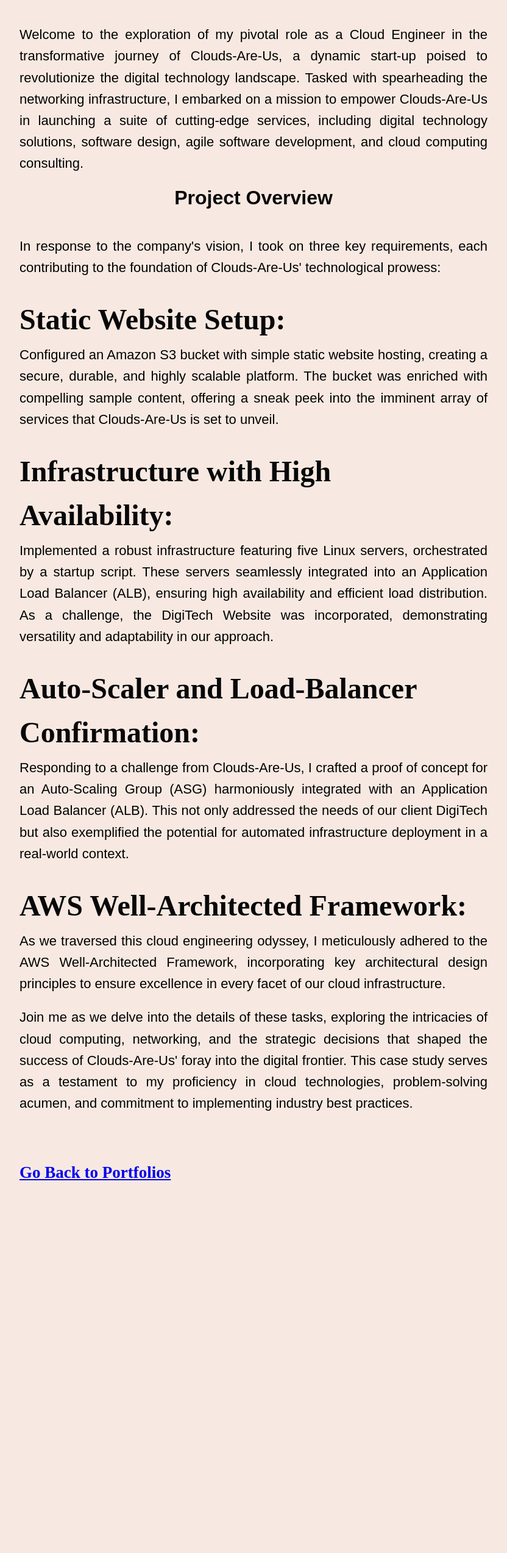
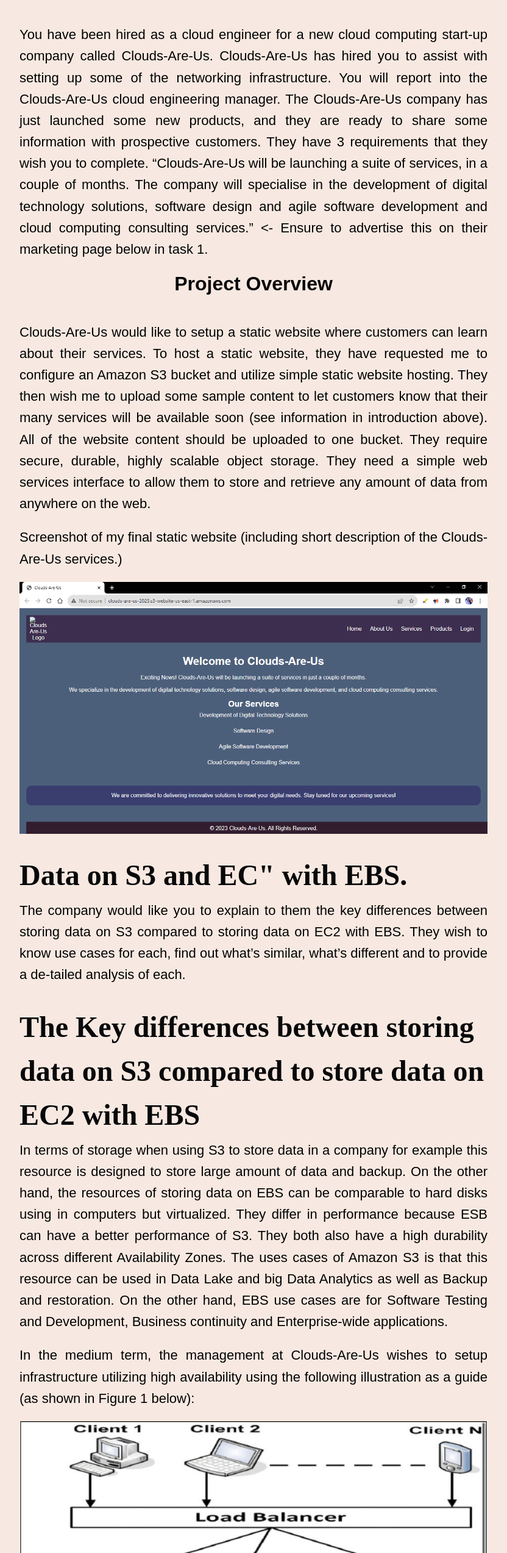
Before and after one commit to mariosaldanha10/mariosaldanha10.github.io, a plain HTML site: page portfolio page/portfolio/study-case-2.html in a window 1280 px wide. Shown: the part 254-2800 px from the top of the page at 61% size, without its empty margins (224-1056 px from the left). Before the commit the page ends 2268 px from the top, so only its background shows below. Drawn offline with Linux system fonts and the light colour scheme.

Commit message:
Add files via upload

```diff
--- a/portfolio page/portfolio/study-case-2.html
+++ b/portfolio page/portfolio/study-case-2.html
@@ -30,22 +30,34 @@
     <h1>Case Study: Clouds-Are-Us Cloud Engineering Project</h1>
 
     <h2>Introduction</h2>
-    <p>Welcome to the exploration of my pivotal role as a Cloud Engineer in the transformative journey of Clouds-Are-Us, a dynamic start-up poised to revolutionize the digital technology landscape. Tasked with spearheading the networking infrastructure, I embarked on a mission to empower Clouds-Are-Us in launching a suite of cutting-edge services, including digital technology solutions, software design, agile software development, and cloud computing consulting.</p>
+    <p>You have been hired as a cloud engineer for a new cloud computing start-up company called Clouds-Are-Us. Clouds-Are-Us has hired you to assist with setting up some of the networking infrastructure. You will report into the Clouds-Are-Us cloud engineering manager. The Clouds-Are-Us company has just launched some new products, and they are ready to share some information with prospective customers. They have 3 requirements that they wish you to complete. “Clouds-Are-Us will be launching a suite of services, in a couple of months. The company will specialise in the development of digital technology solutions, software design and agile software development and cloud computing consulting services.” <- Ensure to advertise this on their marketing page below in task 1.</p>
 
     <h2>Project Overview</h2>
-    <p>In response to the company's vision, I took on three key requirements, each contributing to the foundation of Clouds-Are-Us' technological prowess:</p>
+    <p>Clouds-Are-Us would like to setup a static website where customers can learn about their services. To host a static website, they have requested me to configure an Amazon S3 bucket and utilize simple static website hosting. They then wish me to upload some sample content to let customers know that their many services will be available soon (see information in introduction above). All of the website content should be uploaded to one bucket. They require secure, durable, highly scalable object storage. They need a simple web services interface to allow them to store and retrieve any amount of data from anywhere on the web.</p>
 
-    <h3>Static Website Setup:</h3>
-    <p>Configured an Amazon S3 bucket with simple static website hosting, creating a secure, durable, and highly scalable platform. The bucket was enriched with compelling sample content, offering a sneak peek into the imminent array of services that Clouds-Are-Us is set to unveil.</p>
+    <p>Screenshot of my final static website (including short description of the Clouds-Are-Us services.)</p>
 
-    <h3>Infrastructure with High Availability:</h3>
-    <p>Implemented a robust infrastructure featuring five Linux servers, orchestrated by a startup script. These servers seamlessly integrated into an Application Load Balancer (ALB), ensuring high availability and efficient load distribution. As a challenge, the DigiTech Website was incorporated, demonstrating versatility and adaptability in our approach.</p>
+    <img src="/assets/img/screenshots/Screenshot (306).png" alt="Task #1">
 
-    <h3>Auto-Scaler and Load-Balancer Confirmation:</h3>
-    <p>Responding to a challenge from Clouds-Are-Us, I crafted a proof of concept for an Auto-Scaling Group (ASG) harmoniously integrated with an Application Load Balancer (ALB). This not only addressed the needs of our client DigiTech but also exemplified the potential for automated infrastructure deployment in a real-world context.</p>
+    <h3>Data on S3 and EC" with EBS.</h3>
+    <p>The company would like you to explain to them the key differences between storing data on S3 compared to storing data on EC2 with EBS. They wish to know use cases for each, find out what’s similar, what’s different and to provide a de-tailed analysis of each.</p>
 
-    <h3>AWS Well-Architected Framework:</h3>
-    <p>As we traversed this cloud engineering odyssey, I meticulously adhered to the AWS Well-Architected Framework, incorporating key architectural design principles to ensure excellence in every facet of our cloud infrastructure.</p>
+    <h3>The Key differences between storing data on S3 compared to store data on EC2 with EBS</h3>
+    <p>In terms of storage when using S3 to store data in a company for example this resource is designed to store large amount of data and backup. On the other hand, the resources of storing data on EBS can be comparable to hard disks using in computers but virtualized. They differ in performance because ESB can have a better performance of S3. They both also have a high durability across different Availability Zones. The uses cases of Amazon S3 is that this resource can be used in Data Lake and big Data Analytics as well as Backup and restoration. On the other hand, EBS use cases are for Software Testing and Development, Business continuity and Enterprise-wide applications.</p>
+
+    <p>In the medium term, the management at Clouds-Are-Us wishes to setup infrastructure utilizing high availability using the following illustration as a guide (as shown in Figure 1 below):</p>
+
+    <img src="/assets/img/screenshots/clouds-are-us infra.png" alt="Infra Photo">
+    <p>website on group of load balanced web servers</p>
+
+    <p>Demonstrate and create five Linux servers that use the start-up script provided (see below). The start-up script will install Linux updates, install the HTTP web service, and load a test that shows the name of the Web Server. Using these 5 Linux instances, set up an Application Load Balancer (ALB) that includes these web servers that need to add to a target group.</p>
+
+    <p></p>
+
+    <p>Clouds-Are-Us has contracted with the DigiTech corporation to host their website. The management at DigiTech wishes to automate the infrastructure deployment of their website and they would like to see a proof of concept. Your manager at Clouds-Are-Us would like you to set up an Auto-Scaling Group (ASG) integrated with an Application Load Balancer (ALB) on one of the subnets in a VPC that you will create (or a VPC that you will soon create). In addition to demonstrating this configuration, explain, using a real-world example, the benefits integrating the ASG combined with the ALB.</p>
+
+
+    <p>Explain how the proposed DigiTech ALB works and what benefits it provides to DigiTech. Amazon Web Services (AWS) has a ‘Well Architecture Framework’ that includes several ‘Pillars of Architectural Excellence’ that provide a framework of cloud computing best practices. In your explanation, discuss two of the architectural design principals that would be utilized while planning the cloud architecture that would be provided by combining the ASG with the ALB.</p>
 
     <p>Join me as we delve into the details of these tasks, exploring the intricacies of cloud computing, networking, and the strategic decisions that shaped the success of Clouds-Are-Us' foray into the digital frontier. This case study serves as a testament to my proficiency in cloud technologies, problem-solving acumen, and commitment to implementing industry best practices.</p>
 <br>
```
Also changed, not shown: portfolio page/index.html (+17 -1 lines), assets/img/screenshots/Screenshot (304).png (added), assets/img/screenshots/Screenshot (305).png (added), assets/img/screenshots/Screenshot (306).png (added), assets/img/screenshots/Screenshot (307).png (added), assets/img/screenshots/Screenshot (308).png (added), assets/img/screenshots/Screenshot (309).png (added), assets/img/screenshots/Screenshot (310).png (added), assets/img/screenshots/Screenshot (312).png (added), assets/img/screenshots/Screenshot (313).png (added), assets/img/screenshots/Screenshot (314).png (added), assets/img/screenshots/Screenshot (316).png (added), assets/img/screenshots/Screenshot (343).png (added), assets/img/screenshots/Screenshot (344).png (added), 2 more files, 1 other file.
